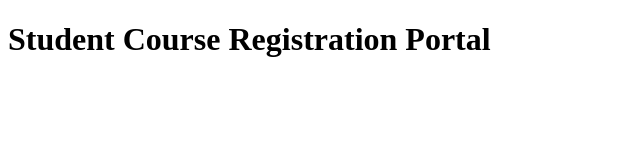
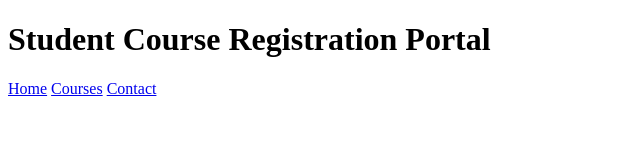
Before and after one commit to DEVENTHIRAN780/STUDENT-COURSE-PORTAL-PROJECT, a plain HTML site: page index.html in a window 1280 px wide. Shown: the whole page, without its empty margins (0-640 px from the left). Drawn offline with Linux system fonts and the light colour scheme.

Commit message:
Update index.html

```diff
--- a/index.html
+++ b/index.html
@@ -7,6 +7,11 @@
 </head>
 <body>
   <h1>Student Course Registration Portal</h1>
+<nav>
+  <a href="#">Home</a>
+  <a href="#">Courses</a>
+  <a href="#">Contact</a>
+</nav>
 
   <script src="script.js"></script>
 </body>
```
